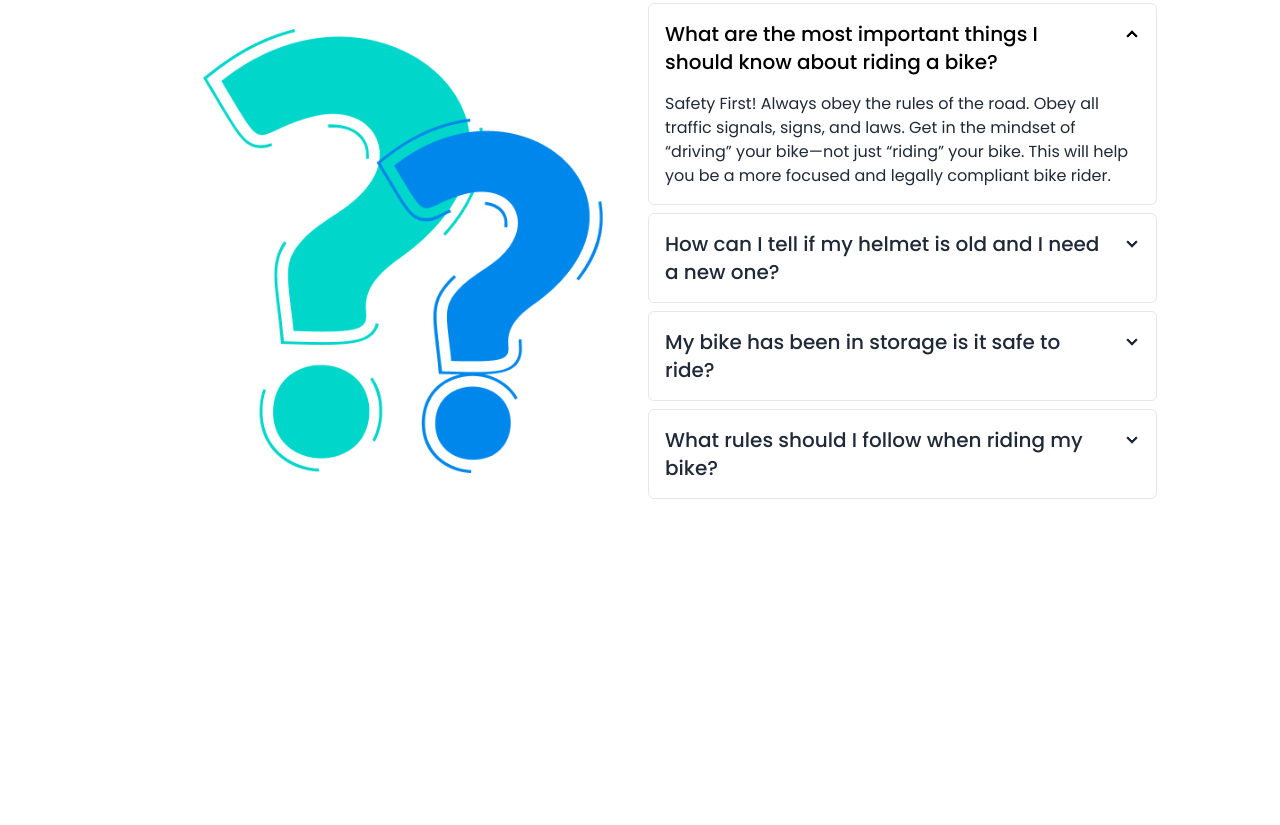
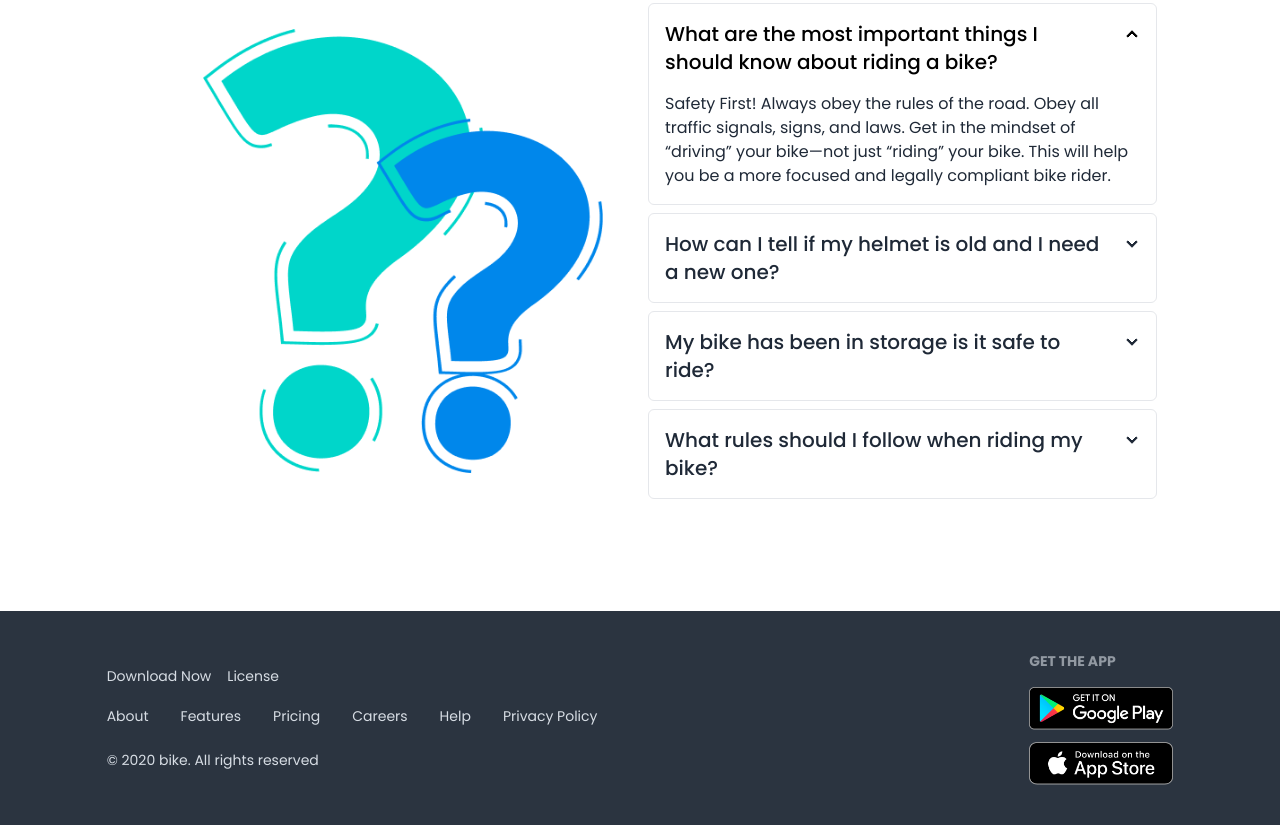
Before and after one commit to Jihanchy/Bike-Shop, a plain HTML site: page index.html in a window 1280 px wide. Shown: the part 2698-3523 px from the top of the page. Before the commit the page ends 3309 px from the top, so only its background shows below. Drawn offline with nearby package versions, Linux system fonts and the light colour scheme.

Commit message:
added Footer Section

```diff
--- a/index.html
+++ b/index.html
@@ -374,6 +374,7 @@
                 </div>
 
          </section>
+
         <!-- FAQ Section -->
         <section class="mb-24">
 
@@ -439,8 +440,42 @@
                       </div>
         </section>
 
+    </main>
 
-    </main>
+          <!-- footer section -->
+          <section class="bg-neutral">
+            <footer class=" container items-center justify-between px-3 lg:px-0 lg:w-10/12 mx-auto  footer  text-neutral-content p-10">
+
+                <aside>
+                    <nav class="space-y-5 mb-4">
+                        <ul class="flex gap-4 ">
+                            <li>Download Now</li>
+                            <li>License</li>
+                        </ul>
+                        <ul class="flex flex-wrap gap-8  ">
+                            <li>About</li>
+                            <li>Features</li>
+                            <li>Pricing</li>
+                            <li>Careers</li>
+                            <li>Help</li>
+                            <li>Privacy Policy</li>
+                        </ul>
+                   </nav>
+                   <p class="hidden md:block">© 2020 bike. All rights reserved</p>
+                  </aside>
+
+                  <nav class="mb-9 md:mb-0">
+                    <h6 class="footer-title">Get the app</h6>
+                    <div class="grid grid-cols-1 gap-3">
+                      <a><img class="w-36" src="images/others/android.png" alt=""></a>
+                      <a><img class="w-36" src="images/others/ios.png" alt=""></a>
+                    </div>
+                  </nav>
+
+
+            </footer>
+            <p class="text-center block pb-8 text-white md:hidden lg:hidden ">© 2020 bike. All rights reserved</p>
+         </section>
 
 
 
```
